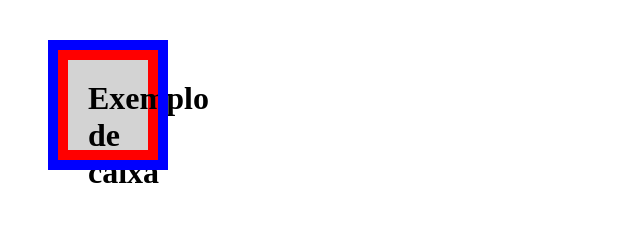
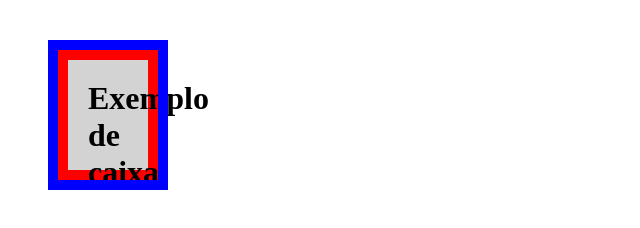
Before and after one commit to Programacao-para-Web-Design/aula-18-09-th-e-maria-n, a plain HTML site: page index.html in a window 1280 px wide. Shown: the whole page, without its empty margins (0-640 px from the left). Drawn offline with Linux system fonts and the light colour scheme.

Commit message:
Update index.html

```diff
--- a/index.html
+++ b/index.html
@@ -4,7 +4,7 @@
     <style>
     h1{
  width: 40px; /* Largura de 30 pixels */
- height: 50px; /* Altura de 50 pixels */
+ height: 70px; /* Altura de 50 pixels */
  background-color: Lightgray; /* Cor de fundo cinza claro */
  border-width: 10px; /* Largura da borda de 10 pixels */
  border-style: solid; /* Estilo da borda é solida */
```
